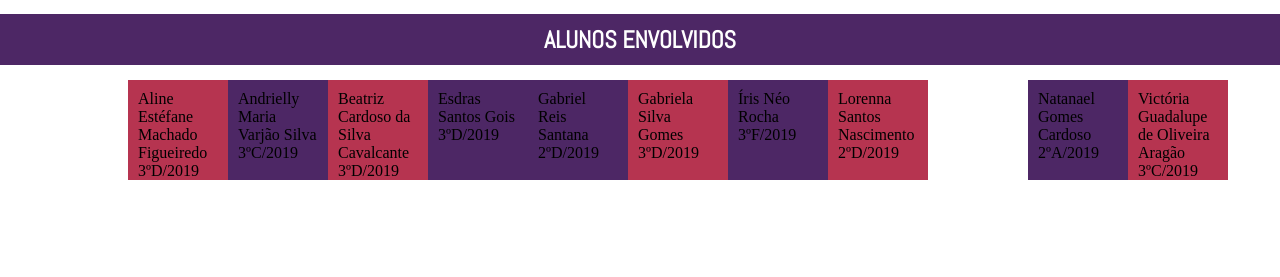
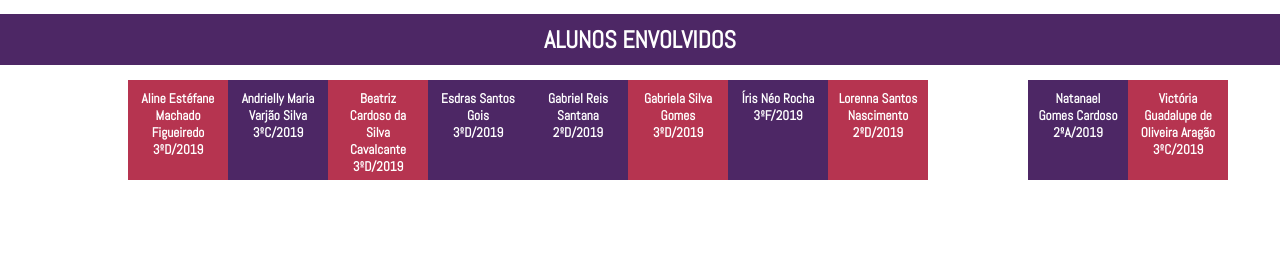
Before and after one commit to euesdrasgois/athenados, a PHP site: page / in a window 1280 px wide. Shown: the part 3498-3775 px from the top of the page. Run offline with PHP 8.4, Linux system fonts and the light colour scheme; data that the repository does not hold is empty.

Commit message:
Update index.css

```diff
--- a/app/css/index.css
+++ b/app/css/index.css
@@ -171,7 +171,7 @@ a {
     background-color: #4d2765;
 }
 
-.alunos p{
+.alunos div{
     color: white;
     font-weight: bold;
     font-size: 10pt;
```
